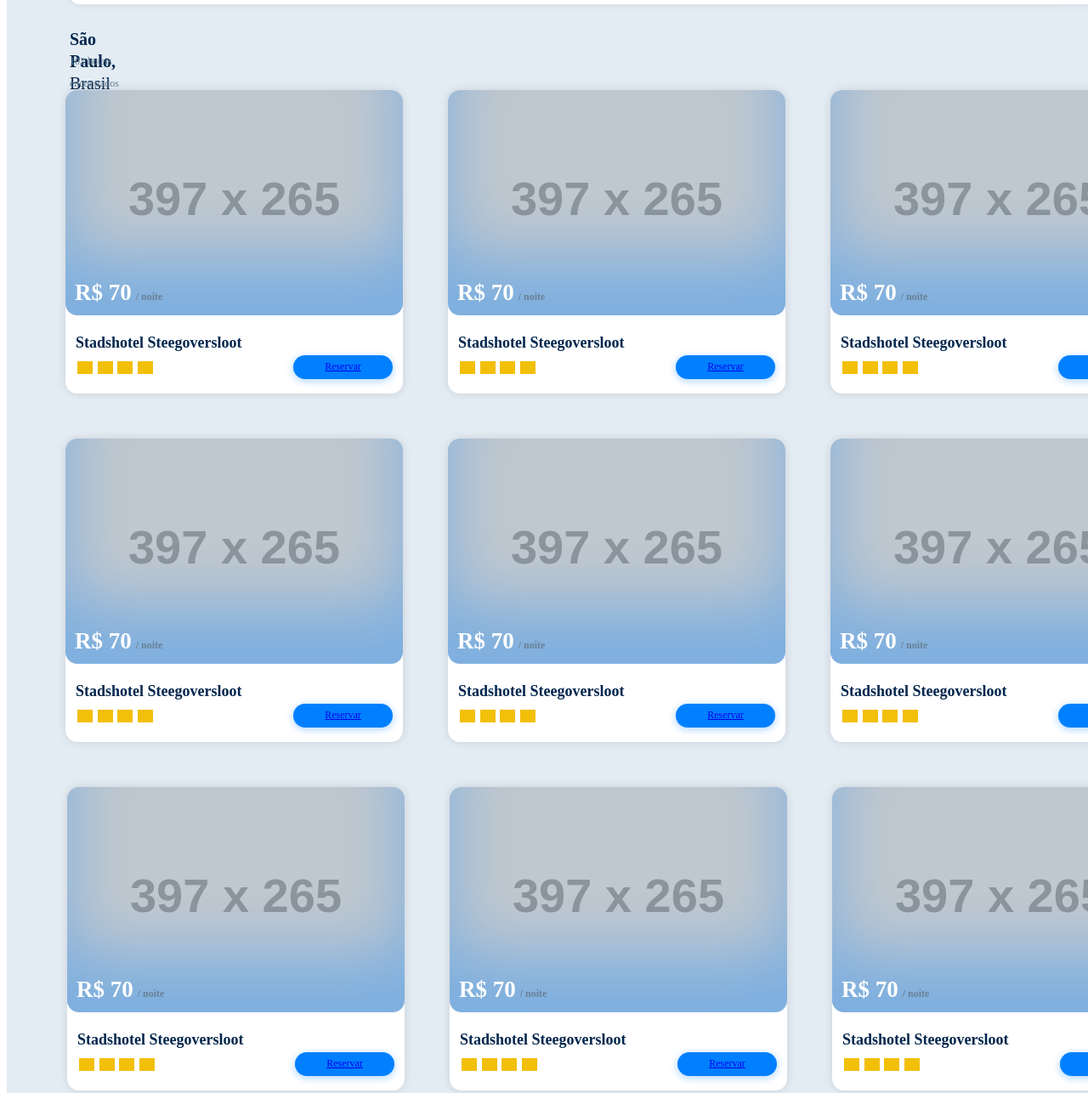
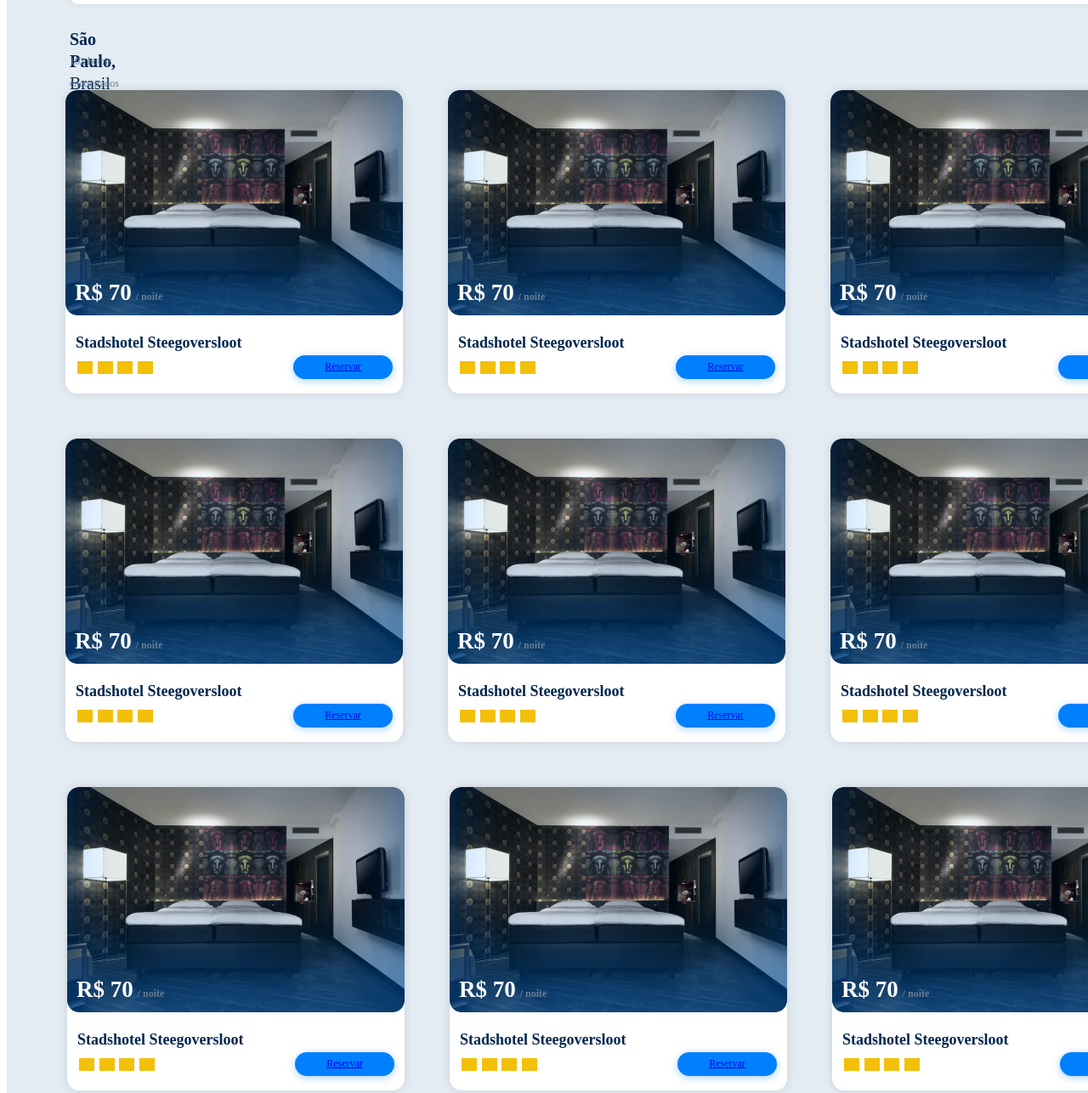
Before and after one commit to geovanideoliveira/test, a website: page hoteis.html in a window 1280 px wide. Shown: the part 155-1441 px from the top of the page at 85% size. Drawn offline with Linux system fonts and the light colour scheme; placeholder pictures from the web are drawn by us.

Commit message:
Update hoteis.html

```diff
--- a/hoteis.html
+++ b/hoteis.html
@@ -80,7 +80,7 @@
           </div>
           <div class="Imagem" style="width: 397px; height: 265px; left: 0px; top: 0px; position: absolute">
             <div class="Imagem" style="width: 397px; height: 265px; left: 0px; top: 0px; position: absolute">
-              <img class="Img" style="width: 397px; height: 265px; left: 0px; top: 0px; position: absolute; border-radius: 14px" src="https://via.placeholder.com/397x265" />
+              <img class="Img" style="width: 397px; height: 265px; left: 0px; top: 0px; position: absolute; border-radius: 14px" src="img/img.png" />
               <div class="Overlay" style="width: 397px; height: 265px; left: 0px; top: 0px; position: absolute; background: rgba(0, 128, 255, 0.06); box-shadow: 0px -68px 76px rgba(0, 128, 255, 0.35) inset; border-radius: 14px"></div>
             </div>
             <div class="R70Noite" style="left: 11px; top: 225px; position: absolute; text-align: right"><span style="color: white; font-size: 27px; font-family: Poppins; font-weight: 600; line-height: 26px; word-wrap: break-word">R$ 70</span><span style="color: white; font-size: 20px; font-family: Poppins; font-weight: 600; line-height: 26px; word-wrap: break-word"> </span><span style="color: #698096; font-size: 12px; font-family: Poppins; font-weight: 600; line-height: 26px; word-wrap: break-word">/ noite</span></div>
@@ -114,7 +114,7 @@
           </div>
           <div class="Imagem" style="width: 397px; height: 265px; left: 0px; top: 0px; position: absolute">
             <div class="Imagem" style="width: 397px; height: 265px; left: 0px; top: 0px; position: absolute">
-              <img class="Img" style="width: 397px; height: 265px; left: 0px; top: 0px; position: absolute; border-radius: 14px" src="https://via.placeholder.com/397x265" />
+              <img class="Img" style="width: 397px; height: 265px; left: 0px; top: 0px; position: absolute; border-radius: 14px" src="img/img.png" />
               <div class="Overlay" style="width: 397px; height: 265px; left: 0px; top: 0px; position: absolute; background: rgba(0, 128, 255, 0.06); box-shadow: 0px -68px 76px rgba(0, 128, 255, 0.35) inset; border-radius: 14px"></div>
             </div>
             <div class="R70Noite" style="left: 11px; top: 225px; position: absolute; text-align: right"><span style="color: white; font-size: 27px; font-family: Poppins; font-weight: 600; line-height: 26px; word-wrap: break-word">R$ 70</span><span style="color: white; font-size: 20px; font-family: Poppins; font-weight: 600; line-height: 26px; word-wrap: break-word"> </span><span style="color: #698096; font-size: 12px; font-family: Poppins; font-weight: 600; line-height: 26px; word-wrap: break-word">/ noite</span></div>
@@ -148,7 +148,7 @@
           </div>
           <div class="Imagem" style="width: 397px; height: 265px; left: 0px; top: 0px; position: absolute">
             <div class="Imagem" style="width: 397px; height: 265px; left: 0px; top: 0px; position: absolute">
-              <img class="Img" style="width: 397px; height: 265px; left: 0px; top: 0px; position: absolute; border-radius: 14px" src="https://via.placeholder.com/397x265" />
+              <img class="Img" style="width: 397px; height: 265px; left: 0px; top: 0px; position: absolute; border-radius: 14px" src="img/img.png" />
               <div class="Overlay" style="width: 397px; height: 265px; left: 0px; top: 0px; position: absolute; background: rgba(0, 128, 255, 0.06); box-shadow: 0px -68px 76px rgba(0, 128, 255, 0.35) inset; border-radius: 14px"></div>
             </div>
             <div class="R70Noite" style="left: 11px; top: 225px; position: absolute; text-align: right"><span style="color: white; font-size: 27px; font-family: Poppins; font-weight: 600; line-height: 26px; word-wrap: break-word">R$ 70</span><span style="color: white; font-size: 20px; font-family: Poppins; font-weight: 600; line-height: 26px; word-wrap: break-word"> </span><span style="color: #698096; font-size: 12px; font-family: Poppins; font-weight: 600; line-height: 26px; word-wrap: break-word">/ noite</span></div>
@@ -184,7 +184,7 @@
           </div>
           <div class="Imagem" style="width: 397px; height: 265px; left: 0px; top: 0px; position: absolute">
             <div class="Imagem" style="width: 397px; height: 265px; left: 0px; top: 0px; position: absolute">
-              <img class="Img" style="width: 397px; height: 265px; left: 0px; top: 0px; position: absolute; border-radius: 14px" src="https://via.placeholder.com/397x265" />
+              <img class="Img" style="width: 397px; height: 265px; left: 0px; top: 0px; position: absolute; border-radius: 14px" src="img/img.png" />
               <div class="Overlay" style="width: 397px; height: 265px; left: 0px; top: 0px; position: absolute; background: rgba(0, 128, 255, 0.06); box-shadow: 0px -68px 76px rgba(0, 128, 255, 0.35) inset; border-radius: 14px"></div>
             </div>
             <div class="R70Noite" style="left: 11px; top: 225px; position: absolute; text-align: right"><span style="color: white; font-size: 27px; font-family: Poppins; font-weight: 600; line-height: 26px; word-wrap: break-word">R$ 70</span><span style="color: white; font-size: 20px; font-family: Poppins; font-weight: 600; line-height: 26px; word-wrap: break-word"> </span><span style="color: #698096; font-size: 12px; font-family: Poppins; font-weight: 600; line-height: 26px; word-wrap: break-word">/ noite</span></div>
@@ -218,7 +218,7 @@
           </div>
           <div class="Imagem" style="width: 397px; height: 265px; left: 0px; top: 0px; position: absolute">
             <div class="Imagem" style="width: 397px; height: 265px; left: 0px; top: 0px; position: absolute">
-              <img class="Img" style="width: 397px; height: 265px; left: 0px; top: 0px; position: absolute; border-radius: 14px" src="https://via.placeholder.com/397x265" />
+              <img class="Img" style="width: 397px; height: 265px; left: 0px; top: 0px; position: absolute; border-radius: 14px" src="img/img.png" />
               <div class="Overlay" style="width: 397px; height: 265px; left: 0px; top: 0px; position: absolute; background: rgba(0, 128, 255, 0.06); box-shadow: 0px -68px 76px rgba(0, 128, 255, 0.35) inset; border-radius: 14px"></div>
             </div>
             <div class="R70Noite" style="left: 11px; top: 225px; position: absolute; text-align: right"><span style="color: white; font-size: 27px; font-family: Poppins; font-weight: 600; line-height: 26px; word-wrap: break-word">R$ 70</span><span style="color: white; font-size: 20px; font-family: Poppins; font-weight: 600; line-height: 26px; word-wrap: break-word"> </span><span style="color: #698096; font-size: 12px; font-family: Poppins; font-weight: 600; line-height: 26px; word-wrap: break-word">/ noite</span></div>
@@ -252,7 +252,7 @@
           </div>
           <div class="Imagem" style="width: 397px; height: 265px; left: 0px; top: 0px; position: absolute">
             <div class="Imagem" style="width: 397px; height: 265px; left: 0px; top: 0px; position: absolute">
-              <img class="Img" style="width: 397px; height: 265px; left: 0px; top: 0px; position: absolute; border-radius: 14px" src="https://via.placeholder.com/397x265" />
+              <img class="Img" style="width: 397px; height: 265px; left: 0px; top: 0px; position: absolute; border-radius: 14px" src="img/img.png" />
               <div class="Overlay" style="width: 397px; height: 265px; left: 0px; top: 0px; position: absolute; background: rgba(0, 128, 255, 0.06); box-shadow: 0px -68px 76px rgba(0, 128, 255, 0.35) inset; border-radius: 14px"></div>
             </div>
             <div class="R70Noite" style="left: 11px; top: 225px; position: absolute; text-align: right"><span style="color: white; font-size: 27px; font-family: Poppins; font-weight: 600; line-height: 26px; word-wrap: break-word">R$ 70</span><span style="color: white; font-size: 20px; font-family: Poppins; font-weight: 600; line-height: 26px; word-wrap: break-word"> </span><span style="color: #698096; font-size: 12px; font-family: Poppins; font-weight: 600; line-height: 26px; word-wrap: break-word">/ noite</span></div>
@@ -288,7 +288,7 @@
           </div>
           <div class="Imagem" style="width: 397px; height: 265px; left: 0px; top: 0px; position: absolute">
             <div class="Imagem" style="width: 397px; height: 265px; left: 0px; top: 0px; position: absolute">
-              <img class="Img" style="width: 397px; height: 265px; left: 0px; top: 0px; position: absolute; border-radius: 14px" src="https://via.placeholder.com/397x265" />
+              <img class="Img" style="width: 397px; height: 265px; left: 0px; top: 0px; position: absolute; border-radius: 14px" src="img/img.png" />
               <div class="Overlay" style="width: 397px; height: 265px; left: 0px; top: 0px; position: absolute; background: rgba(0, 128, 255, 0.06); box-shadow: 0px -68px 76px rgba(0, 128, 255, 0.35) inset; border-radius: 14px"></div>
             </div>
             <div class="R70Noite" style="left: 11px; top: 225px; position: absolute; text-align: right"><span style="color: white; font-size: 27px; font-family: Poppins; font-weight: 600; line-height: 26px; word-wrap: break-word">R$ 70</span><span style="color: white; font-size: 20px; font-family: Poppins; font-weight: 600; line-height: 26px; word-wrap: break-word"> </span><span style="color: #698096; font-size: 12px; font-family: Poppins; font-weight: 600; line-height: 26px; word-wrap: break-word">/ noite</span></div>
@@ -322,7 +322,7 @@
           </div>
           <div class="Imagem" style="width: 397px; height: 265px; left: 0px; top: 0px; position: absolute">
             <div class="Imagem" style="width: 397px; height: 265px; left: 0px; top: 0px; position: absolute">
-              <img class="Img" style="width: 397px; height: 265px; left: 0px; top: 0px; position: absolute; border-radius: 14px" src="https://via.placeholder.com/397x265" />
+              <img class="Img" style="width: 397px; height: 265px; left: 0px; top: 0px; position: absolute; border-radius: 14px" src="img/img.png" />
               <div class="Overlay" style="width: 397px; height: 265px; left: 0px; top: 0px; position: absolute; background: rgba(0, 128, 255, 0.06); box-shadow: 0px -68px 76px rgba(0, 128, 255, 0.35) inset; border-radius: 14px"></div>
             </div>
             <div class="R70Noite" style="left: 11px; top: 225px; position: absolute; text-align: right"><span style="color: white; font-size: 27px; font-family: Poppins; font-weight: 600; line-height: 26px; word-wrap: break-word">R$ 70</span><span style="color: white; font-size: 20px; font-family: Poppins; font-weight: 600; line-height: 26px; word-wrap: break-word"> </span><span style="color: #698096; font-size: 12px; font-family: Poppins; font-weight: 600; line-height: 26px; word-wrap: break-word">/ noite</span></div>
@@ -356,7 +356,7 @@
           </div>
           <div class="Imagem" style="width: 397px; height: 265px; left: 0px; top: 0px; position: absolute">
             <div class="Imagem" style="width: 397px; height: 265px; left: 0px; top: 0px; position: absolute">
-              <img class="Img" style="width: 397px; height: 265px; left: 0px; top: 0px; position: absolute; border-radius: 14px" src="https://via.placeholder.com/397x265" />
+              <img class="Img" style="width: 397px; height: 265px; left: 0px; top: 0px; position: absolute; border-radius: 14px" src="img/img.png" />
               <div class="Overlay" style="width: 397px; height: 265px; left: 0px; top: 0px; position: absolute; background: rgba(0, 128, 255, 0.06); box-shadow: 0px -68px 76px rgba(0, 128, 255, 0.35) inset; border-radius: 14px"></div>
             </div>
             <div class="R70Noite" style="left: 11px; top: 225px; position: absolute; text-align: right"><span style="color: white; font-size: 27px; font-family: Poppins; font-weight: 600; line-height: 26px; word-wrap: break-word">R$ 70</span><span style="color: white; font-size: 20px; font-family: Poppins; font-weight: 600; line-height: 26px; word-wrap: break-word"> </span><span style="color: #698096; font-size: 12px; font-family: Poppins; font-weight: 600; line-height: 26px; word-wrap: break-word">/ noite</span></div>
@@ -392,7 +392,7 @@
           </div>
           <div class="Imagem" style="width: 397px; height: 265px; left: 0px; top: 0px; position: absolute">
             <div class="Imagem" style="width: 397px; height: 265px; left: 0px; top: 0px; position: absolute">
-              <img class="Img" style="width: 397px; height: 265px; left: 0px; top: 0px; position: absolute; border-radius: 14px" src="https://via.placeholder.com/397x265" />
+              <img class="Img" style="width: 397px; height: 265px; left: 0px; top: 0px; position: absolute; border-radius: 14px" src="img/img.png" />
               <div class="Overlay" style="width: 397px; height: 265px; left: 0px; top: 0px; position: absolute; background: rgba(0, 128, 255, 0.06); box-shadow: 0px -68px 76px rgba(0, 128, 255, 0.35) inset; border-radius: 14px"></div>
             </div>
             <div class="R70Noite" style="left: 11px; top: 225px; position: absolute; text-align: right"><span style="color: white; font-size: 27px; font-family: Poppins; font-weight: 600; line-height: 26px; word-wrap: break-word">R$ 70</span><span style="color: white; font-size: 20px; font-family: Poppins; font-weight: 600; line-height: 26px; word-wrap: break-word"> </span><span style="color: #698096; font-size: 12px; font-family: Poppins; font-weight: 600; line-height: 26px; word-wrap: break-word">/ noite</span></div>
@@ -426,7 +426,7 @@
           </div>
           <div class="Imagem" style="width: 397px; height: 265px; left: 0px; top: 0px; position: absolute">
             <div class="Imagem" style="width: 397px; height: 265px; left: 0px; top: 0px; position: absolute">
-              <img class="Img" style="width: 397px; height: 265px; left: 0px; top: 0px; position: absolute; border-radius: 14px" src="https://via.placeholder.com/397x265" />
+              <img class="Img" style="width: 397px; height: 265px; left: 0px; top: 0px; position: absolute; border-radius: 14px" src="img/img.png" />
               <div class="Overlay" style="width: 397px; height: 265px; left: 0px; top: 0px; position: absolute; background: rgba(0, 128, 255, 0.06); box-shadow: 0px -68px 76px rgba(0, 128, 255, 0.35) inset; border-radius: 14px"></div>
             </div>
             <div class="R70Noite" style="left: 11px; top: 225px; position: absolute; text-align: right"><span style="color: white; font-size: 27px; font-family: Poppins; font-weight: 600; line-height: 26px; word-wrap: break-word">R$ 70</span><span style="color: white; font-size: 20px; font-family: Poppins; font-weight: 600; line-height: 26px; word-wrap: break-word"> </span><span style="color: #698096; font-size: 12px; font-family: Poppins; font-weight: 600; line-height: 26px; word-wrap: break-word">/ noite</span></div>
@@ -460,7 +460,7 @@
           </div>
           <div class="Imagem" style="width: 397px; height: 265px; left: 0px; top: 0px; position: absolute">
             <div class="Imagem" style="width: 397px; height: 265px; left: 0px; top: 0px; position: absolute">
-              <img class="Img" style="width: 397px; height: 265px; left: 0px; top: 0px; position: absolute; border-radius: 14px" src="https://via.placeholder.com/397x265" />
+              <img class="Img" style="width: 397px; height: 265px; left: 0px; top: 0px; position: absolute; border-radius: 14px" src="img/img.png" />
               <div class="Overlay" style="width: 397px; height: 265px; left: 0px; top: 0px; position: absolute; background: rgba(0, 128, 255, 0.06); box-shadow: 0px -68px 76px rgba(0, 128, 255, 0.35) inset; border-radius: 14px"></div>
             </div>
             <div class="R70Noite" style="left: 11px; top: 225px; position: absolute; text-align: right"><span style="color: white; font-size: 27px; font-family: Poppins; font-weight: 600; line-height: 26px; word-wrap: break-word">R$ 70</span><span style="color: white; font-size: 20px; font-family: Poppins; font-weight: 600; line-height: 26px; word-wrap: break-word"> </span><span style="color: #698096; font-size: 12px; font-family: Poppins; font-weight: 600; line-height: 26px; word-wrap: break-word">/ noite</span></div>
```
